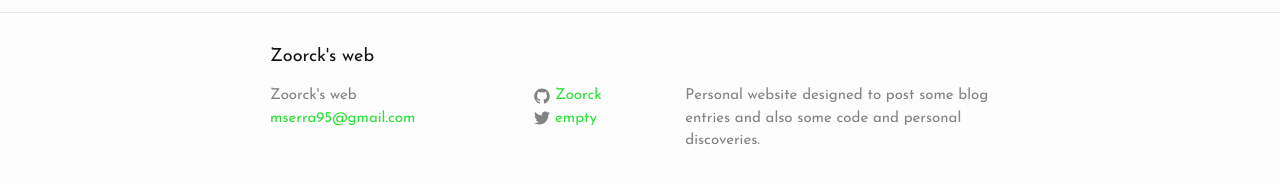
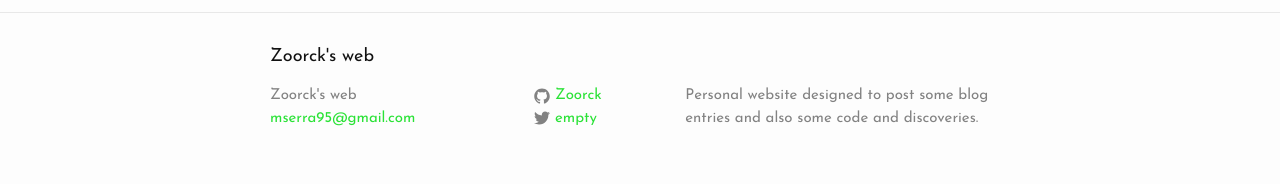
Before and after one commit to Zoorck/zoorck.github.io, a Jekyll site: the page built from 1_about.markdown, in a window 1280 px wide. Shown: the part 452-636 px from the top of the page. Built offline with Jekyll 4.4.1, drawn with Linux system fonts in a browser that asks for light colours.

```diff
--- a/_config.yml
+++ b/_config.yml
@@ -10,7 +10,7 @@ title: Zoorck's web
 email: mserra95@gmail.com
 description: > # this means to ignore newlines until "baseurl:"
   Personal website designed to post some blog entries and also
-  some code and personal discoveries.
+  some code and discoveries.
 baseurl: "" # the subpath of your site, e.g. /blog
 url: "https://zoorck.github.io" # the base hostname & protocol for your site
 twitter_username: empty
```
Also changed, not shown: 7 other files.
